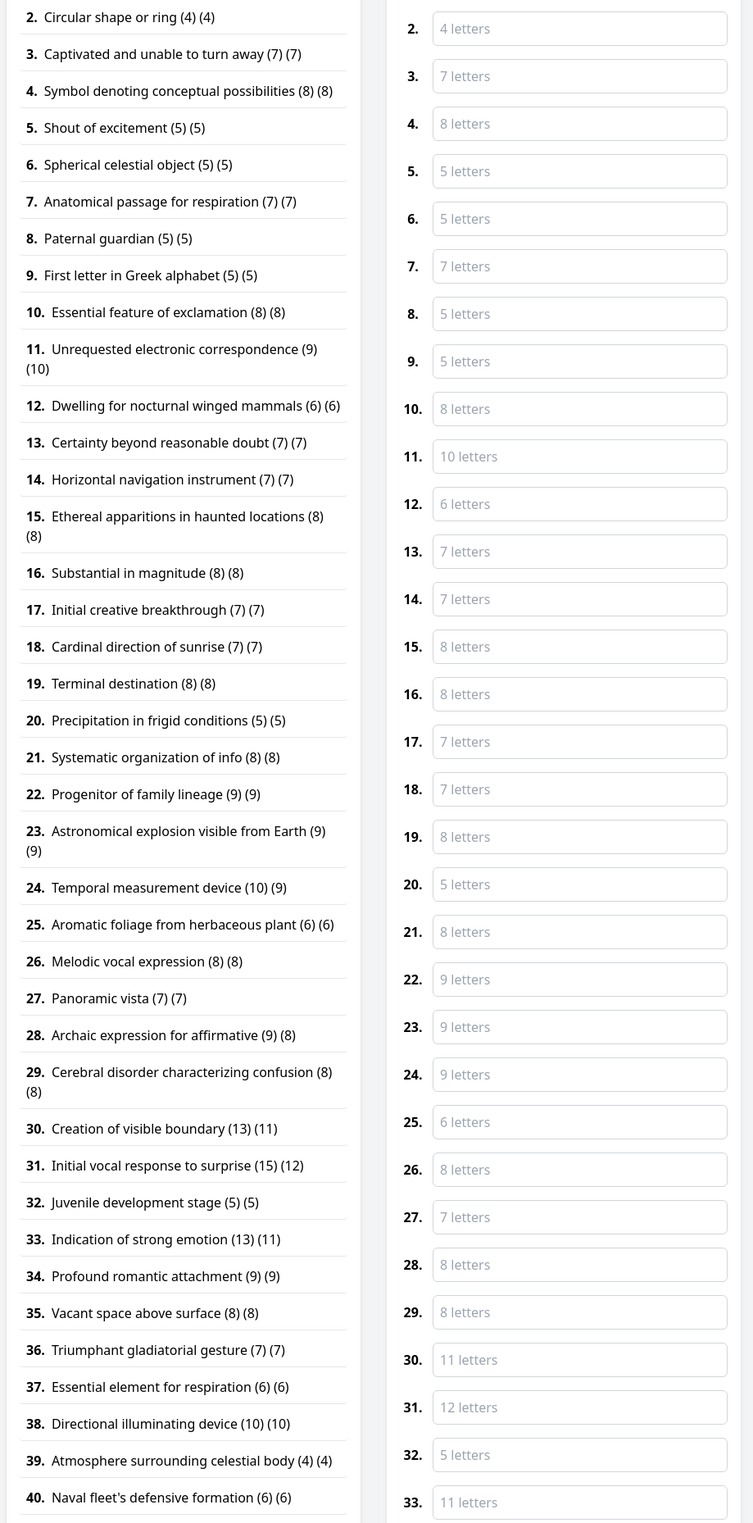
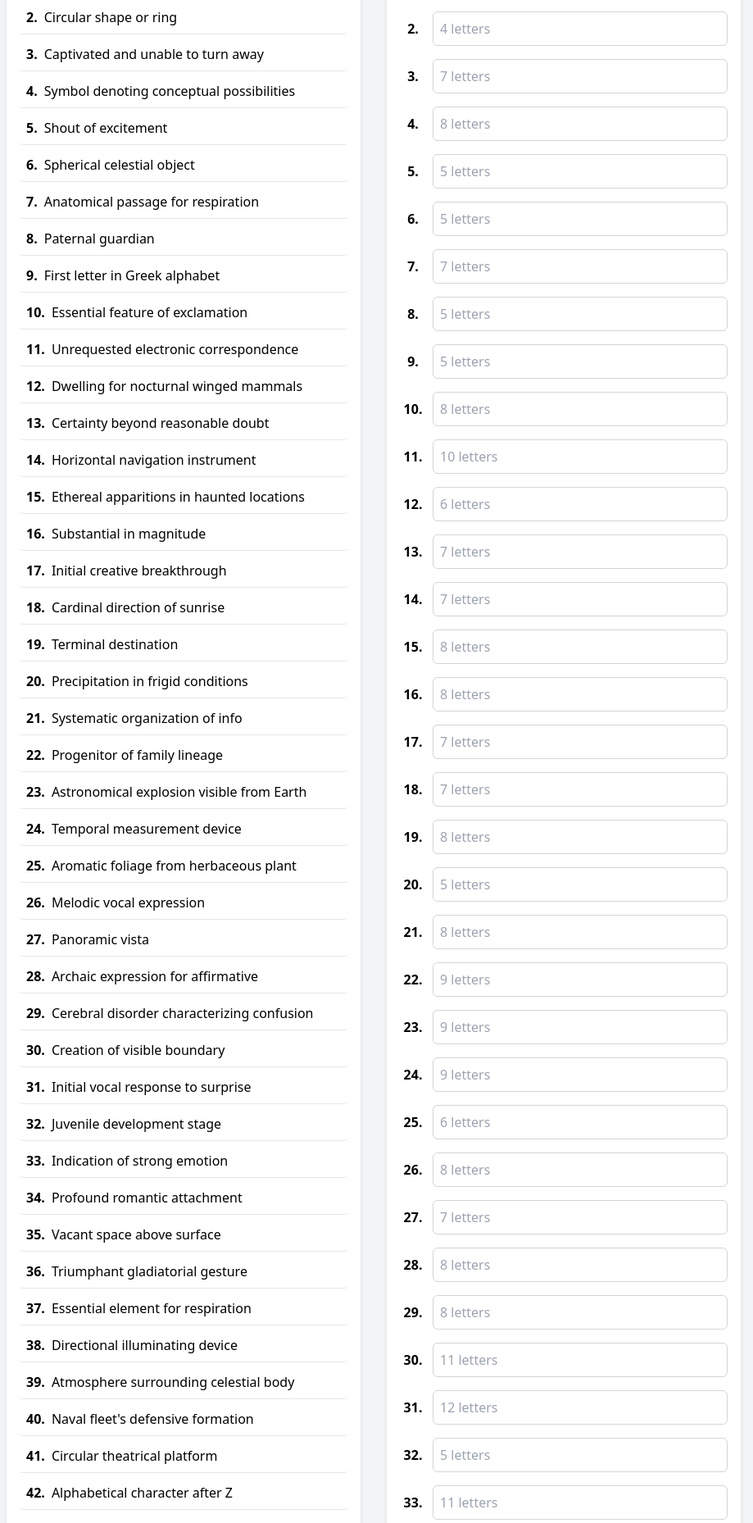
Before and after one commit to lperry25/fathers-day-puzzle, a Next.js app: page / in a window 1280 px wide. Shown: the part 280-2138 px from the top of the page at 82% size, without its empty margins (184-1103 px from the left). Built offline with nearby package versions, Linux system fonts and the light colour scheme.

Commit message:
remove length from clue

```diff
--- a/components/PuzzleGrid.tsx
+++ b/components/PuzzleGrid.tsx
@@ -2,62 +2,62 @@ import { useState, useEffect } from 'react';
 
 // Define the puzzle clues and answers
 const puzzleData = [
-  { id: 1, clue: "Affection or deep attachment (4)", answer: "LOVE", messageLetters: [0] }, // L
-  { id: 2, clue: "Circular shape or ring (4)", answer: "LOOP", messageLetters: [1] }, // O
-  { id: 3, clue: "Captivated and unable to turn away (7)", answer: "RIVETED", messageLetters: [2] }, // V
-  { id: 4, clue: "Symbol denoting conceptual possibilities (8)", answer: "PARADIGM", messageLetters: [5] }, // E
-  { id: 5, clue: "Shout of excitement (5)", answer: "YODEL", messageLetters: [0] }, // Y
-  { id: 6, clue: "Spherical celestial object (5)", answer: "ORION", messageLetters: [0] }, // O
-  { id: 7, clue: "Anatomical passage for respiration (7)", answer: "TUBULAR", messageLetters: [0] }, // U
-  { id: 8, clue: "Paternal guardian (5)", answer: "DADDY", messageLetters: [0] }, // D
-  { id: 9, clue: "First letter in Greek alphabet (5)", answer: "ALPHA", messageLetters: [0] }, // A
-  { id: 10, clue: "Essential feature of exclamation (8)", answer: "DRAMATIC", messageLetters: [0] }, // D
-  { id: 11, clue: "Unrequested electronic correspondence (9)", answer: "JUNK-MAIL!", messageLetters: [8] }, // !
-  { id: 12, clue: "Dwelling for nocturnal winged mammals (6)", answer: "CAVERN", messageLetters: [2] }, // H
-  { id: 13, clue: "Certainty beyond reasonable doubt (7)", answer: "ASSURED", messageLetters: [0] }, // A
-  { id: 14, clue: "Horizontal navigation instrument (7)", answer: "SEXTANT", messageLetters: [3] }, // V
-  { id: 15, clue: "Ethereal apparitions in haunted locations (8)", answer: "SPECTERS", messageLetters: [4] }, // E
-  { id: 16, clue: "Substantial in magnitude (8)", answer: "GIGANTIC", messageLetters: [3] }, // A
-  { id: 17, clue: "Initial creative breakthrough (7)", answer: "GENESIS", messageLetters: [0] }, // G
-  { id: 18, clue: "Cardinal direction of sunrise (7)", answer: "EASTERN", messageLetters: [2] }, // R
-  { id: 19, clue: "Terminal destination (8)", answer: "ENDPOINT", messageLetters: [2] }, // E
-  { id: 20, clue: "Precipitation in frigid conditions (5)", answer: "SLEET", messageLetters: [0] }, // A
-  { id: 21, clue: "Systematic organization of info (8)", answer: "TAXONOMY", messageLetters: [1] }, // T
+  { id: 1, clue: "Affection or deep attachment", answer: "LOVE", messageLetters: [0] }, // L
+  { id: 2, clue: "Circular shape or ring", answer: "LOOP", messageLetters: [1] }, // O
+  { id: 3, clue: "Captivated and unable to turn away", answer: "RIVETED", messageLetters: [2] }, // V
+  { id: 4, clue: "Symbol denoting conceptual possibilities", answer: "PARADIGM", messageLetters: [5] }, // E
+  { id: 5, clue: "Shout of excitement", answer: "YODEL", messageLetters: [0] }, // Y
+  { id: 6, clue: "Spherical celestial object", answer: "ORION", messageLetters: [0] }, // O
+  { id: 7, clue: "Anatomical passage for respiration", answer: "TUBULAR", messageLetters: [0] }, // U
+  { id: 8, clue: "Paternal guardian", answer: "DADDY", messageLetters: [0] }, // D
+  { id: 9, clue: "First letter in Greek alphabet", answer: "ALPHA", messageLetters: [0] }, // A
+  { id: 10, clue: "Essential feature of exclamation", answer: "DRAMATIC", messageLetters: [0] }, // D
+  { id: 11, clue: "Unrequested electronic correspondence", answer: "JUNK-MAIL!", messageLetters: [8] }, // !
+  { id: 12, clue: "Dwelling for nocturnal winged mammals", answer: "CAVERN", messageLetters: [2] }, // H
+  { id: 13, clue: "Certainty beyond reasonable doubt", answer: "ASSURED", messageLetters: [0] }, // A
+  { id: 14, clue: "Horizontal navigation instrument", answer: "SEXTANT", messageLetters: [3] }, // V
+  { id: 15, clue: "Ethereal apparitions in haunted locations", answer: "SPECTERS", messageLetters: [4] }, // E
+  { id: 16, clue: "Substantial in magnitude", answer: "GIGANTIC", messageLetters: [3] }, // A
+  { id: 17, clue: "Initial creative breakthrough", answer: "GENESIS", messageLetters: [0] }, // G
+  { id: 18, clue: "Cardinal direction of sunrise", answer: "EASTERN", messageLetters: [2] }, // R
+  { id: 19, clue: "Terminal destination", answer: "ENDPOINT", messageLetters: [2] }, // E
+  { id: 20, clue: "Precipitation in frigid conditions", answer: "SLEET", messageLetters: [0] }, // A
+  { id: 21, clue: "Systematic organization of info", answer: "TAXONOMY", messageLetters: [1] }, // T
 
   // Continue with more clues for the full message
-  { id: 22, clue: "Progenitor of family lineage (9)", answer: "PATRIARCH", messageLetters: [3] }, // F
-  { id: 23, clue: "Astronomical explosion visible from Earth (9)", answer: "SUPERNOVA", messageLetters: [4] }, // A
-  { id: 24, clue: "Temporal measurement device (10)", answer: "TIMEPIECE", messageLetters: [0] }, // T
-  { id: 25, clue: "Aromatic foliage from herbaceous plant (6)", answer: "HERBAL", messageLetters: [0] }, // H
-  { id: 26, clue: "Melodic vocal expression (8)", answer: "CHANTING", messageLetters: [4] }, // E
-  { id: 27, clue: "Panoramic vista (7)", answer: "SCENERY", messageLetters: [2] }, // R
-  { id: 28, clue: "Archaic expression for affirmative (9)", answer: "FORSOOTH", messageLetters: [0] }, // '
-  { id: 29, clue: "Cerebral disorder characterizing confusion (8)", answer: "DELIRIUM", messageLetters: [1] }, // S
+  { id: 22, clue: "Progenitor of family lineage", answer: "PATRIARCH", messageLetters: [3] }, // F
+  { id: 23, clue: "Astronomical explosion visible from Earth", answer: "SUPERNOVA", messageLetters: [4] }, // A
+  { id: 24, clue: "Temporal measurement device", answer: "TIMEPIECE", messageLetters: [0] }, // T
+  { id: 25, clue: "Aromatic foliage from herbaceous plant", answer: "HERBAL", messageLetters: [0] }, // H
+  { id: 26, clue: "Melodic vocal expression", answer: "CHANTING", messageLetters: [4] }, // E
+  { id: 27, clue: "Panoramic vista", answer: "SCENERY", messageLetters: [2] }, // R
+  { id: 28, clue: "Archaic expression for affirmative", answer: "FORSOOTH", messageLetters: [0] }, // '
+  { id: 29, clue: "Cerebral disorder characterizing confusion", answer: "DELIRIUM", messageLetters: [1] }, // S
 
   // Continue for DAY!
-  { id: 30, clue: "Creation of visible boundary (13)", answer: "DEMARCATION", messageLetters: [0] }, // D
-  { id: 31, clue: "Initial vocal response to surprise (15)", answer: "ASTONISHMENT", messageLetters: [0] }, // A
-  { id: 32, clue: "Juvenile development stage (5)", answer: "YOUTH", messageLetters: [0] }, // Y
-  { id: 33, clue: "Indication of strong emotion (13)", answer: "EXCLAMATION", messageLetters: [0] }, // !
+  { id: 30, clue: "Creation of visible boundary", answer: "DEMARCATION", messageLetters: [0] }, // D
+  { id: 31, clue: "Initial vocal response to surprise", answer: "ASTONISHMENT", messageLetters: [0] }, // A
+  { id: 32, clue: "Juvenile development stage", answer: "YOUTH", messageLetters: [0] }, // Y
+  { id: 33, clue: "Indication of strong emotion", answer: "EXCLAMATION", messageLetters: [0] }, // !
 
   // LOVE LAURA AND EMILIE
-  { id: 34, clue: "Profound romantic attachment (9)", answer: "ADORATION", messageLetters: [3] }, // L
-  { id: 35, clue: "Vacant space above surface (8)", answer: "OVERHEAD", messageLetters: [0] }, // O
-  { id: 36, clue: "Triumphant gladiatorial gesture (7)", answer: "VICTORY", messageLetters: [0] }, // V
-  { id: 37, clue: "Essential element for respiration (6)", answer: "OXYGEN", messageLetters: [0] }, // E
-  { id: 38, clue: "Directional illuminating device (10)", answer: "FLASHLIGHT", messageLetters: [1] }, // L
-  { id: 39, clue: "Atmosphere surrounding celestial body (4)", answer: "AURA", messageLetters: [0] }, // A
-  { id: 40, clue: "Naval fleet's defensive formation (6)", answer: "ARMADA", messageLetters: [1] }, // U
-  { id: 41, clue: "Circular theatrical platform (6)", answer: "ARENA", messageLetters: [0] }, // R
-  { id: 42, clue: "Alphabetical character after Z (9)", answer: "AMPERSAND", messageLetters: [0] }, // A
-  { id: 43, clue: "Primary means of linguistic communication (8)", answer: "LANGUAGE", messageLetters: [4] }, // A
-  { id: 44, clue: "Negation in formal logic (6)", answer: "DENIAL", messageLetters: [2] }, // N
-  { id: 45, clue: "Geometric shape with equal sides (7)", answer: "DIAMOND", messageLetters: [0] }, // D
-  { id: 46, clue: "Ethereal being of spiritual nature (6)", answer: "ENTITY", messageLetters: [0] }, // E
-  { id: 47, clue: "Skilled mountaineer's challenge (6)", answer: "SUMMIT", messageLetters: [2] }, // M
-  { id: 48, clue: "Horizontal structural component (6)", answer: "LINTEL", messageLetters: [0] }, // I
-  { id: 49, clue: "Persistence despite adversity (8)", answer: "TENACITY", messageLetters: [3] }, // L
-  { id: 50, clue: "Greek letter corresponding to E (7)", answer: "EPSILON", messageLetters: [0] }, // E
+  { id: 34, clue: "Profound romantic attachment", answer: "ADORATION", messageLetters: [3] }, // L
+  { id: 35, clue: "Vacant space above surface", answer: "OVERHEAD", messageLetters: [0] }, // O
+  { id: 36, clue: "Triumphant gladiatorial gesture", answer: "VICTORY", messageLetters: [0] }, // E
+  { id: 37, clue: "Essential element for respiration", answer: "OXYGEN", messageLetters: [0] }, // E
+  { id: 38, clue: "Directional illuminating device", answer: "FLASHLIGHT", messageLetters: [1] }, // L
+  { id: 39, clue: "Atmosphere surrounding celestial body", answer: "AURA", messageLetters: [0] }, // A
+  { id: 40, clue: "Naval fleet's defensive formation", answer: "ARMADA", messageLetters: [1] }, // U
+  { id: 41, clue: "Circular theatrical platform", answer: "ARENA", messageLetters: [0] }, // R
+  { id: 42, clue: "Alphabetical character after Z", answer: "AMPERSAND", messageLetters: [0] }, // A
+  { id: 43, clue: "Primary means of linguistic communication", answer: "LANGUAGE", messageLetters: [4] }, // A
+  { id: 44, clue: "Negation in formal logic", answer: "DENIAL", messageLetters: [2] }, // N
+  { id: 45, clue: "Geometric shape with equal sides", answer: "DIAMOND", messageLetters: [0] }, // D
+  { id: 46, clue: "Ethereal being of spiritual nature", answer: "ENTITY", messageLetters: [0] }, // E
+  { id: 47, clue: "Skilled mountaineer's challenge", answer: "SUMMIT", messageLetters: [2] }, // M
+  { id: 48, clue: "Horizontal structural component", answer: "LINTEL", messageLetters: [0] }, // I
+  { id: 49, clue: "Persistence despite adversity", answer: "TENACITY", messageLetters: [3] }, // L
+  { id: 50, clue: "Greek letter corresponding to E", answer: "EPSILON", messageLetters: [0] }, // E
 ];
 
 // The secret message that will be revealed
@@ -121,7 +121,7 @@ const PuzzleGrid: React.FC<PuzzleGridProps> = ({ onMessageUpdate }) => {
                 onClick={() => setActiveClue(index)}
               >
                 <span className="font-bold mr-2">{puzzle.id}.</span>
-                {puzzle.clue} ({puzzle.answer.length})
+                {puzzle.clue}
               </div>
             ))}
           </div>
```
